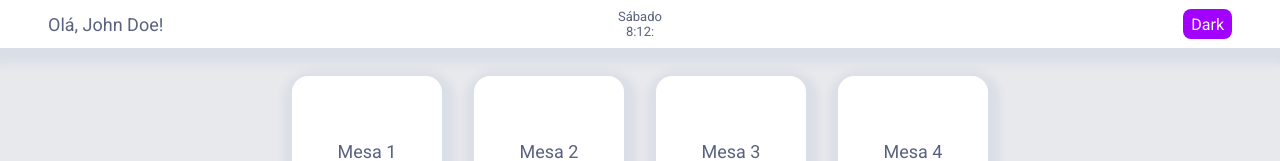
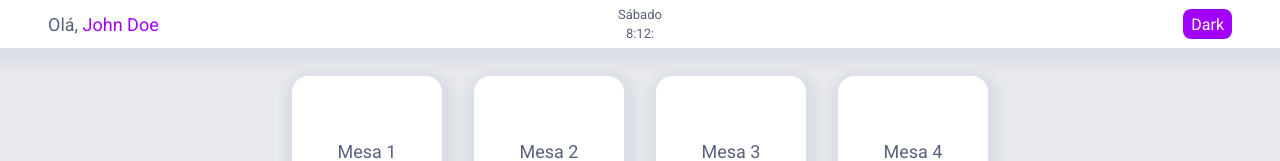
Before and after one commit to lucaspagliari/frontend-assessment, a Vue app: page / in a window 1280 px wide. Shown: the top 161 px of the page. Built offline with nearby package versions, Linux system fonts and the light colour scheme.

Commit message:
fix header username

```diff
--- a/src/components/MainHeader/MainHeader.vue
+++ b/src/components/MainHeader/MainHeader.vue
@@ -1,6 +1,8 @@
 <template>
   <header class="main-header">
-    <h3 class="username">Olá, {{ username }}!</h3>
+    <h3 class="username">
+      Olá, <b> {{ username }} </b>
+    </h3>
 
     <div class="time">
       <p>
@@ -74,10 +76,10 @@ export default {
   z-index: 5;
   display: grid;
   height: 3rem;
-  grid-template: auto / auto 30%;
+  // grid-template: auto / auto 30%;
 
+  grid-template: auto / 30% auto 30%;
   @include breakpoint('small') {
-    grid-template: auto / 30% auto 30%;
     padding: 0 3rem;
   }
 
@@ -89,25 +91,31 @@ export default {
   box-shadow: var(--color-shadow);
 
   .username {
-    display: none;
+    display: inline;
+    font-size: 16px;
 
     @include breakpoint('small') {
-      display: inline;
       font-size: 18px;
+    }
+
+    b {
+      display: block;
+      color: var(--color-violet);
+
+      @include breakpoint('small') {
+        display: inline;
+      }
     }
   }
 
   .time {
     display: flex;
     flex-direction: column;
-    align-items: start;
     justify-content: center;
     font-size: small;
-
-    @include breakpoint('small') {
-      align-items: center;
-      justify-content: center;
-    }
+    gap: 0.25rem;
+    align-items: center;
+    justify-content: center;
   }
 
   .btn-toggle {
```
